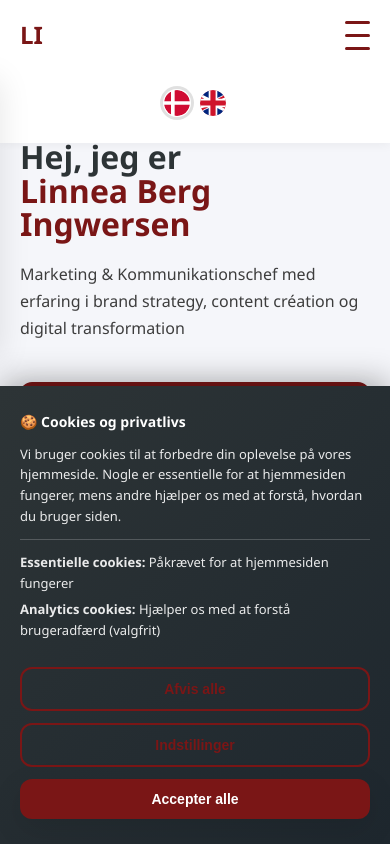
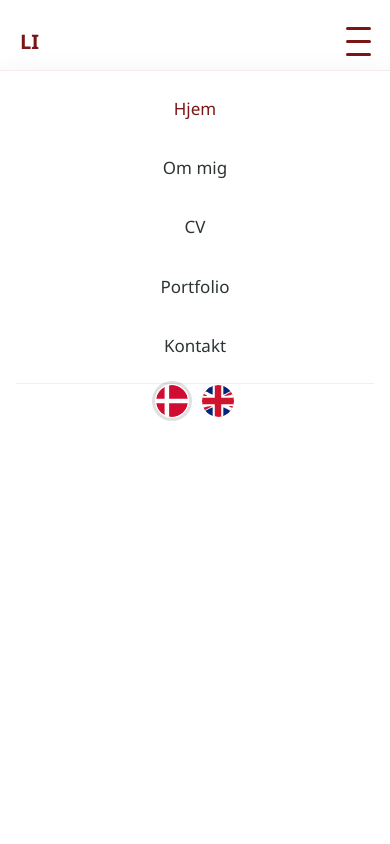
Before and after one commit to B3rginator/Portfolio, a plain HTML site: page index.html in a window 390 px wide. Both pictures are taken after a click on the button "Åbn navigation". Shown: the top 844 px of the page. Drawn offline with Linux system fonts and the light colour scheme.

Commit message:
Refactor mobile menu functionality and enhance responsive styles WIP

```diff
--- a/index.html
+++ b/index.html
@@ -14,14 +14,24 @@
             <a href="#home" class="logo">
                 <span class="logo-text">LI</span>
             </a>
-            <ul class="nav-menu">
+            <ul class="nav-menu" id="primary-navigation">
                 <li><a href="#home" class="nav-link" data-i18n="nav.home">Hjem</a></li>
                 <li><a href="#about" class="nav-link" data-i18n="nav.about">Om mig</a></li>
                 <li><a href="#cv" class="nav-link" data-i18n="nav.cv">CV</a></li>
                 <li><a href="#portfolio" class="nav-link" data-i18n="nav.portfolio">Portfolio</a></li>
                 <li><a href="#contact" class="nav-link" data-i18n="nav.contact">Kontakt</a></li>
+                <li class="nav-menu-lang-item">
+                    <div class="lang-switcher lang-switcher-mobile" aria-label="Sprogvalg">
+                        <button type="button" class="lang-btn active" data-lang="da" aria-label="Dansk">
+                            <img src="assets/flags/da_icon.svg" alt="Dansk flag">
+                        </button>
+                        <button type="button" class="lang-btn" data-lang="en" aria-label="English">
+                            <img src="assets/flags/gb_icon.svg" alt="UK flag">
+                        </button>
+                    </div>
+                </li>
             </ul>
-            <div class="lang-switcher" aria-label="Sprogvalg">
+            <div class="lang-switcher lang-switcher-desktop" aria-label="Sprogvalg">
                 <button type="button" class="lang-btn active" data-lang="da" aria-label="Dansk">
                     <img src="assets/flags/da_icon.svg" alt="Dansk flag">
                 </button>
@@ -29,11 +39,11 @@
                     <img src="assets/flags/gb_icon.svg" alt="UK flag">
                 </button>
             </div>
-            <div class="hamburger">
+            <button type="button" class="hamburger" aria-label="Åbn navigation" aria-controls="primary-navigation" aria-expanded="false">
                 <span></span>
                 <span></span>
                 <span></span>
-            </div>
+            </button>
         </div>
     </nav>
 
--- a/script.js
+++ b/script.js
@@ -3,16 +3,21 @@
 const navMenu = document.querySelector('.nav-menu');
 const navLinks = document.querySelectorAll('.nav-link');
 
+function setMobileMenuState(isOpen) {
+    navMenu.classList.toggle('active', isOpen);
+    hamburger.classList.toggle('active', isOpen);
+    hamburger.setAttribute('aria-expanded', String(isOpen));
+    document.body.classList.toggle('menu-open', isOpen);
+}
+
 hamburger.addEventListener('click', () => {
-    navMenu.classList.toggle('active');
-    hamburger.classList.toggle('active');
+    setMobileMenuState(!navMenu.classList.contains('active'));
 });
 
 // Close menu when clicking on a link
 navLinks.forEach(link => {
     link.addEventListener('click', () => {
-        navMenu.classList.remove('active');
-        hamburger.classList.remove('active');
+        setMobileMenuState(false);
     });
 });
 
@@ -820,6 +825,10 @@
 languageButtons.forEach(button => {
     button.addEventListener('click', () => {
         translatePage(button.dataset.lang);
+
+        if (navMenu.classList.contains('active')) {
+            setMobileMenuState(false);
+        }
     });
 });
 
--- a/styles.css
+++ b/styles.css
@@ -29,6 +29,10 @@
     color: var(--text-color);
     background-color: var(--white);
     line-height: 1.6;
+}
+
+body.menu-open {
+    overflow: hidden;
 }
 
 /* ===== COOKIE BANNER ===== */
@@ -371,7 +375,12 @@
 .hamburger {
     display: none;
     flex-direction: column;
+    align-items: center;
+    justify-content: center;
     cursor: pointer;
+    border: none;
+    background: transparent;
+    padding: 0;
 }
 
 .hamburger span {
@@ -389,6 +398,14 @@
     align-items: center;
     order: 3;
     flex-shrink: 0;
+}
+
+.lang-switcher-mobile {
+    display: none;
+}
+
+.nav-menu-lang-item {
+    display: none;
 }
 
 .lang-btn {
@@ -1344,33 +1361,48 @@
 
 /* ===== RESPONSIVE DESIGN ===== */
 @media (max-width: 768px) {
+    .navbar {
+        padding: 0.85rem 0;
+    }
+
     .hamburger {
         display: flex;
+        width: 44px;
+        height: 44px;
+        margin-right: -10px;
+        flex-shrink: 0;
     }
 
     .nav-container {
-        flex-wrap: wrap;
+        flex-wrap: nowrap;
         justify-content: space-between;
-    }
-
-    .lang-switcher {
-        order: 2;
-        width: 100%;
-        justify-content: center;
-        margin: 10px 0;
+        min-height: 56px;
+        gap: 16px;
+    }
+
+    .logo {
+        font-size: 20px;
+    }
+
+    .lang-switcher-desktop {
+        display: none;
     }
 
     .nav-menu {
         position: fixed;
         left: -100%;
-        top: 70px;
+        top: 74px;
         flex-direction: column;
         background-color: white;
         width: 100%;
+        height: calc(100vh - 74px);
         text-align: center;
         transition: 0.3s;
         gap: 0;
         box-shadow: var(--shadow);
+        padding: 8px 20px 32px;
+        overflow-y: auto;
+        border-top: 1px solid rgba(122, 22, 22, 0.08);
     }
 
     .nav-menu.active {
@@ -1378,11 +1410,37 @@
     }
 
     .nav-menu li {
-        padding: 15px 0;
+        padding: 0;
+    }
+
+    .nav-link {
+        display: block;
+        padding: 16px 0;
+        font-size: 18px;
+    }
+
+    .nav-menu-lang-item {
+        display: block;
+        margin-top: 8px;
+        padding: 18px 0 0;
+        border-top: 1px solid rgba(122, 22, 22, 0.08);
+    }
+
+    .lang-switcher-mobile {
+        display: flex;
+        justify-content: center;
+        width: 100%;
+        margin: 0;
+        gap: 12px;
+    }
+
+    .lang-switcher-mobile .lang-btn {
+        width: 34px;
+        height: 34px;
     }
 
     .hero {
-        padding: 140px 0 60px;
+        padding: 118px 0 56px;
         min-height: auto;
     }
 
@@ -1402,19 +1460,26 @@
 
     .hero-content {
         grid-template-columns: 1fr;
-        gap: 30px;
+        gap: 24px;
+    }
+
+    .hero-text {
+        max-width: none;
+        text-align: center;
     }
 
     .hero-title {
         font-size: 40px;
+        margin-bottom: 16px;
     }
 
     .hero-subtitle {
         font-size: 16px;
+        margin: 0 auto 32px;
     }
 
     .hero-shapes {
-        height: 360px;
+        height: 320px;
     }
 
     .profile-cube-shell {
@@ -1454,11 +1519,41 @@
 
     .hero-buttons {
         flex-direction: column;
+        width: 100%;
+        gap: 12px;
+    }
+
+    .hero-buttons .btn {
+        width: 100%;
+        text-align: center;
     }
 
     .about-content {
         grid-template-columns: 1fr;
-        gap: 40px;
+        gap: 28px;
+    }
+
+    .about-text p {
+        font-size: 16px;
+        margin-bottom: 20px;
+    }
+
+    .skills h3 {
+        text-align: center;
+    }
+
+    .skill-tags {
+        justify-content: center;
+    }
+
+    .skill-tag {
+        padding: 8px 16px;
+        font-size: 14px;
+    }
+
+    .image-placeholder {
+        max-width: 280px;
+        height: 280px;
     }
 
     .cv-grid {
@@ -1502,6 +1597,16 @@
 }
 
 @media (max-width: 480px) {
+    .nav-menu {
+        top: 70px;
+        height: calc(100vh - 70px);
+        padding-inline: 16px;
+    }
+
+    .nav-link {
+        font-size: 17px;
+    }
+
     .contact-envelope-preview {
         min-height: 460px;
         margin: -12px 0 8px;
@@ -1518,6 +1623,11 @@
 
     .hero-title {
         font-size: 32px;
+    }
+
+    .hero-subtitle {
+        font-size: 15px;
+        margin-bottom: 28px;
     }
 
     .hero-shapes {
```
